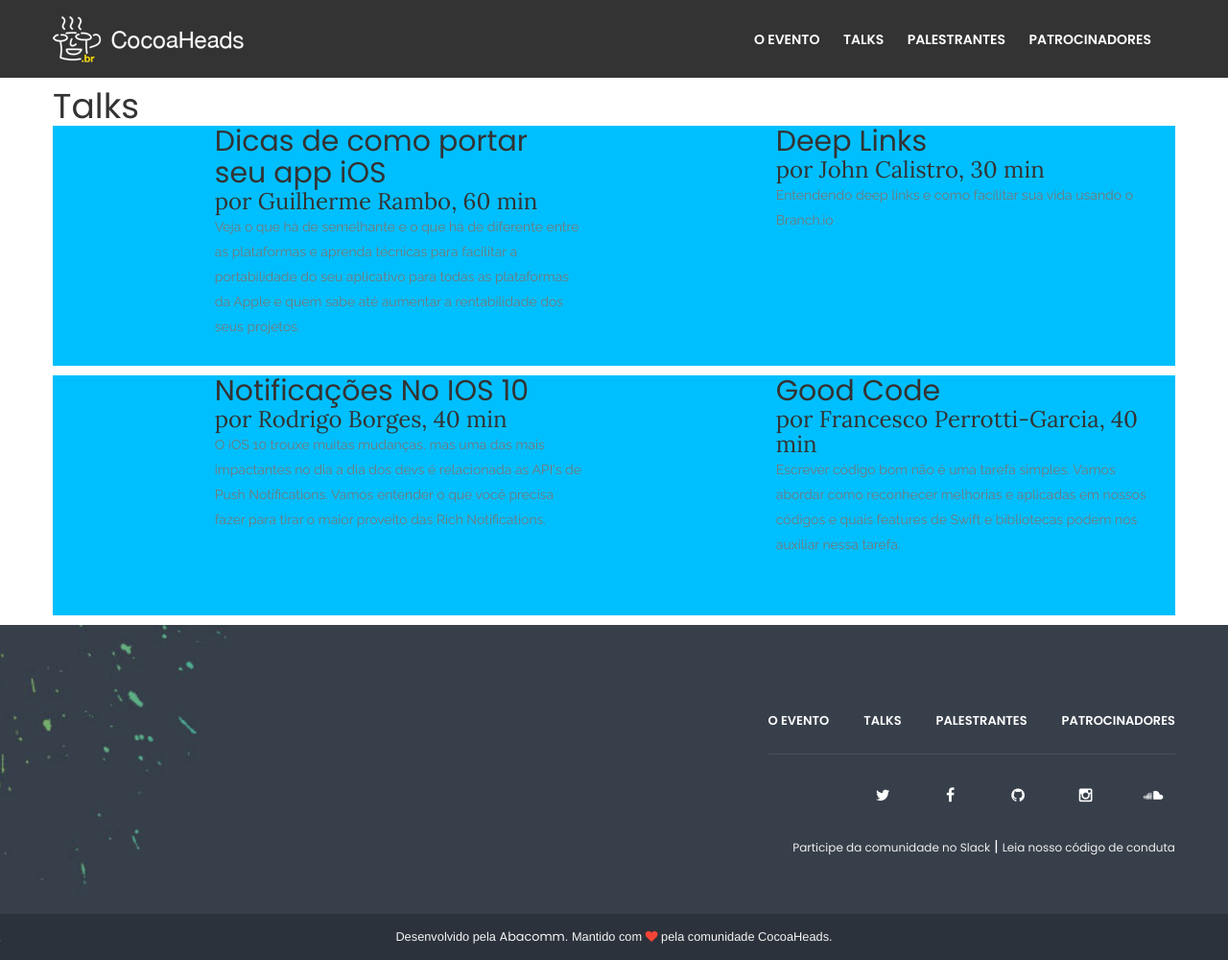
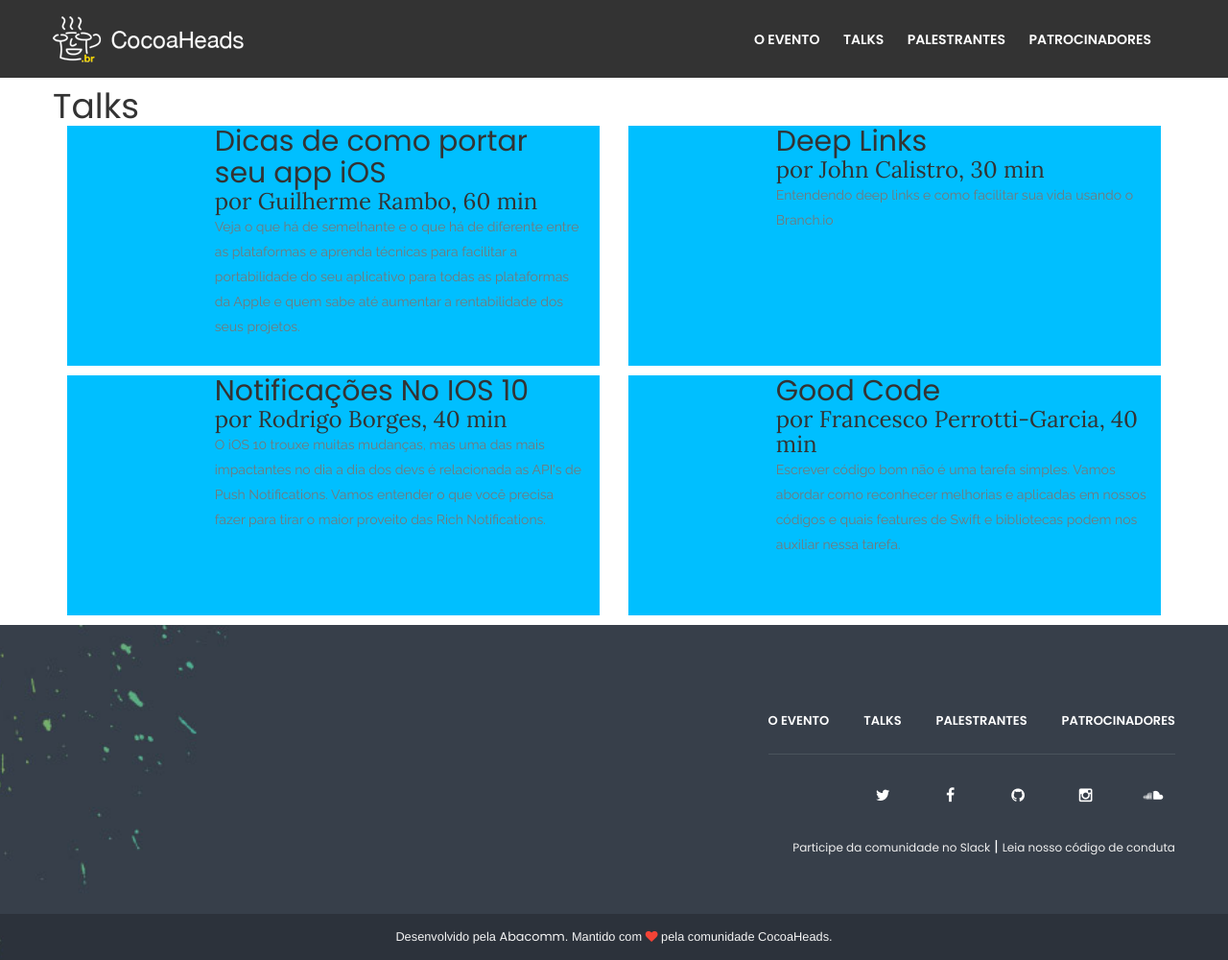
Before and after one commit to CocoaHeadsConference/CocoaHeadsConference.github.io, a Jekyll site: the page built from talks.md, in a window 1280 px wide. Shown: the whole page at 96% size. Built offline with Jekyll 4.4.1, drawn with Linux system fonts in a browser that asks for light colours.

Commit message:
remoção dos vários talk-block & update minor version bootstrap

```diff
--- a/_includes/index/talk-block.html
+++ /dev/null
@@ -1,5 +0,0 @@
-<div class="row talk-block">
-    <div class="col-md-6 col-md-offset-3">
-        {{include.talk}}
-    </div>
-</div>
--- a/_includes/index/talks.html
+++ b/_includes/index/talks.html
@@ -11,7 +11,7 @@
                     idToFind = video.talk
                     %}
 
-                    {% include talks/talk-block.html talk=matchedObject %}
+                    {% include talk-block.html talk=matchedObject %}
 
             {% endfor %}
 
--- a/_includes/talks/talk-block.html
+++ b/_includes/talk-block.html
@@ -4,7 +4,8 @@
         {% break %}
     {% endif %}
 {% endfor %}
-<div class="talk-block col-md-6">
+<div class="col-md-6">
+    <div class="talk-block">
     <a href="{{link.url}}">
         <div class="col-md-3">
             <img src="">
@@ -19,4 +20,5 @@
             <p>{{include.talk.description}}</p>
         </div>
     </a>
+    </div>
 </div>
--- a/talks.md
+++ b/talks.md
@@ -12,7 +12,7 @@
             idToFind = video.talk
             %}
 
-            {% include talks/talk-block.html talk=matchedObject %}
+            {% include talk-block.html talk=matchedObject %}
 
     {% endfor %}
 
```
Also changed, not shown: assets/bootstrap/css/bootstrap.min.css, 1 other file.
